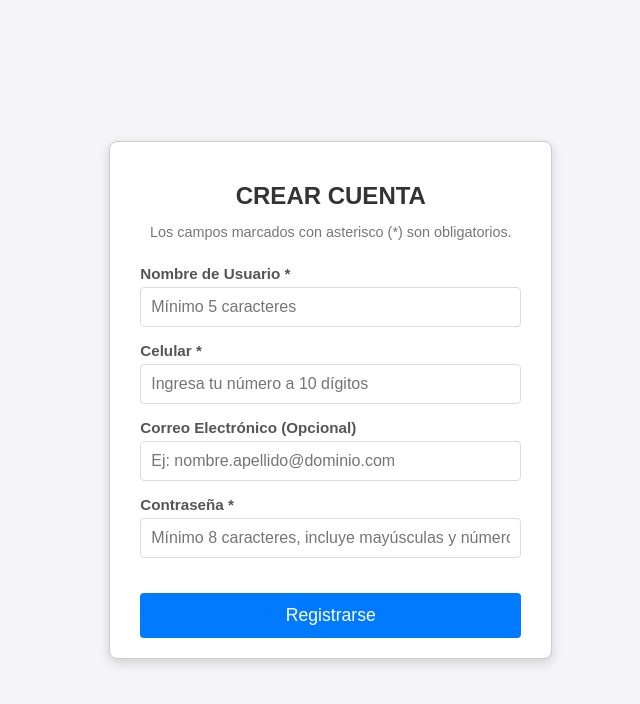
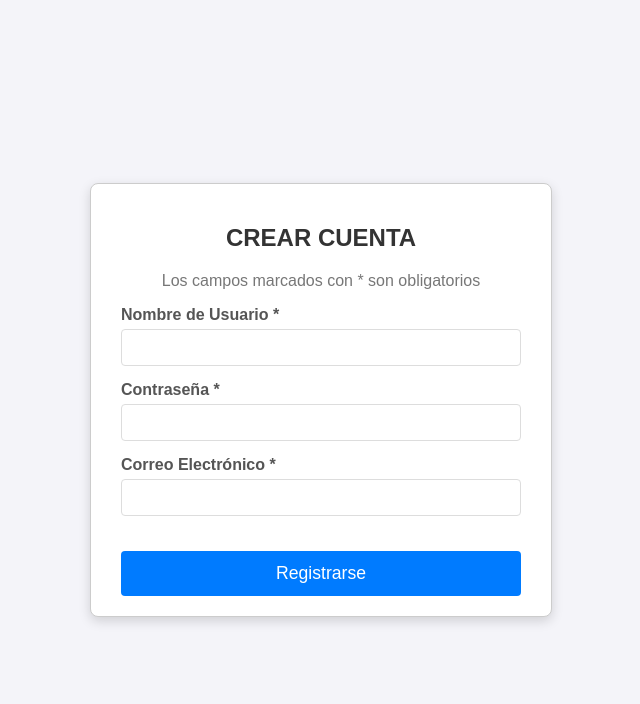
Before and after one commit to edithpina19/taller2, a Django app: page /registro/ in a window 1280 px wide. Shown: the top 704 px of the page, without its empty margins (319-959 px from the left). Run offline with Django 5.2, Linux system fonts and the light colour scheme; parts of the project's set-up code (start-up, migrations or seed data) failed here and were passed over.

Commit message:
Update cuenta.html

```diff
--- a/local/templates/local/cuenta.html
+++ b/local/templates/local/cuenta.html
@@ -1,3 +1,4 @@
+{% load static %}
 <!DOCTYPE html>
 <html lang="es">
 <head>
@@ -6,85 +7,56 @@
     <title>Crear Cuenta</title>
 
     <style>
-        /*
-         * PARTE 1: ESTILOS DE CENTRADO (BODY)
-         * Estos estilos aseguran que el recuadro del formulario esté
-         * centrado vertical y horizontalmente en toda la ventana del navegador.
-         */
         body {
-            /* Usar Flexbox para el centrado */
             display: flex;
-            /* Centrar horizontalmente */
             justify-content: center;
-            /* Centrar verticalmente */
             align-items: center;
-            /* Asegurar que el body ocupe al menos toda la altura de la vista */
             min-height: 100vh;
-            /* Limpiar márgenes por defecto */
             margin: 0;
-            /* Fondo ligero para contrastar */
             background-color: #f4f4f9;
             font-family: Arial, sans-serif;
         }
 
-        /*
-         * PARTE 2: ESTILOS DEL CONTENEDOR (RECUAUDRO)
-         */
         .account-creation-container {
             max-width: 400px;
-            width: 90%; /* Hace que sea responsivo en pantallas pequeñas */
+            width: 90%;
             padding: 20px 30px;
             border: 1px solid #ccc;
             border-radius: 8px;
-            /* Sombra para darle profundidad de "recuadro" */
             box-shadow: 0 4px 12px rgba(0, 0, 0, 0.15);
             background-color: #ffffff;
-            /* Margin en 0 para permitir que Flexbox lo centre */
-            margin: 0;
         }
 
-        /* Título principal */
-        .account-creation-container h2 {
+        h2 {
             text-align: center;
             color: #333;
-            margin-bottom: 5px;
         }
 
-        /* Párrafo de obligatorios */
-        .account-creation-container p {
+        p {
             text-align: center;
             color: #777;
-            margin-bottom: 25px;
-            font-size: 0.9em;
         }
 
-        /* Grupo de cada campo (Label + Input) */
         .form-group {
             margin-bottom: 15px;
         }
 
-        /* Etiqueta del campo */
-        .form-group label {
+        label {
             display: block;
             margin-bottom: 5px;
             font-weight: bold;
             color: #555;
-            font-size: 0.95em;
         }
 
-        /* Campo de entrada de texto */
-        .form-group input {
+        input {
             width: 100%;
             padding: 10px;
             border: 1px solid #ddd;
             border-radius: 4px;
-            /* Asegura que el padding no aumente el ancho total del 100% */
             box-sizing: border-box;
-            font-size: 1em;
         }
 
-        /* Estilo para el botón de envío */
-        .submit-button {
+        button {
             width: 100%;
             padding: 12px;
             background-color: #007bff;
@@ -94,47 +66,38 @@
             font-size: 1.1em;
             cursor: pointer;
             margin-top: 20px;
-            transition: background-color 0.3s ease;
         }
 
-        .submit-button:hover {
+        button:hover {
             background-color: #0056b3;
         }
     </style>
 </head>
 <body>
-<form action="/registro/" method="POST" class="registration-form">
-    {% csrf_token %}
+
 <div class="account-creation-container">
     <h2>CREAR CUENTA</h2>
-        <p>Los campos marcados con asterisco (*) son obligatorios.</p>
+    <p>Los campos marcados con * son obligatorios</p>
 
-        <form action="/registro/" method="POST" class="registration-form">
+    <form action="{% url 'cuenta' %}" method="POST">
+        {% csrf_token %}
+
         <div class="form-group">
-                <label for="username">Nombre de Usuario *</label>
-                <input type="text" id="username" name="username" required
-                       placeholder="Mínimo 5 caracteres">
+            <label for="new_username">Nombre de Usuario *</label>
+            <input type="text" id="new_username" name="new_username" required>
         </div>
 
         <div class="form-group">
-                <label for="phone">Celular *</label>
-                <input type="tel" id="phone" name="phone" required
-                       placeholder="Ingresa tu número a 10 dígitos">
+            <label for="new_password">Contraseña *</label>
+            <input type="password" id="new_password" name="new_password" required>
         </div>
 
         <div class="form-group">
-                <label for="email">Correo Electrónico (Opcional)</label>
-                <input type="email" id="email" name="email"
-                       placeholder="Ej: nombre.apellido@dominio.com">
+            <label for="email">Correo Electrónico *</label>
+            <input type="email" id="email" name="email" required>
         </div>
 
-            <div class="form-group">
-                <label for="password">Contraseña *</label>
-                <input type="password" id="password" name="password" required
-                       placeholder="Mínimo 8 caracteres, incluye mayúsculas y números">
-            </div>
-
-            <button type="submit" class="submit-button">Registrarse</button>
+        <button type="submit">Registrarse</button>
     </form>
 </div>
 
```
Lines whose indentation alone changed are shown as unchanged.
